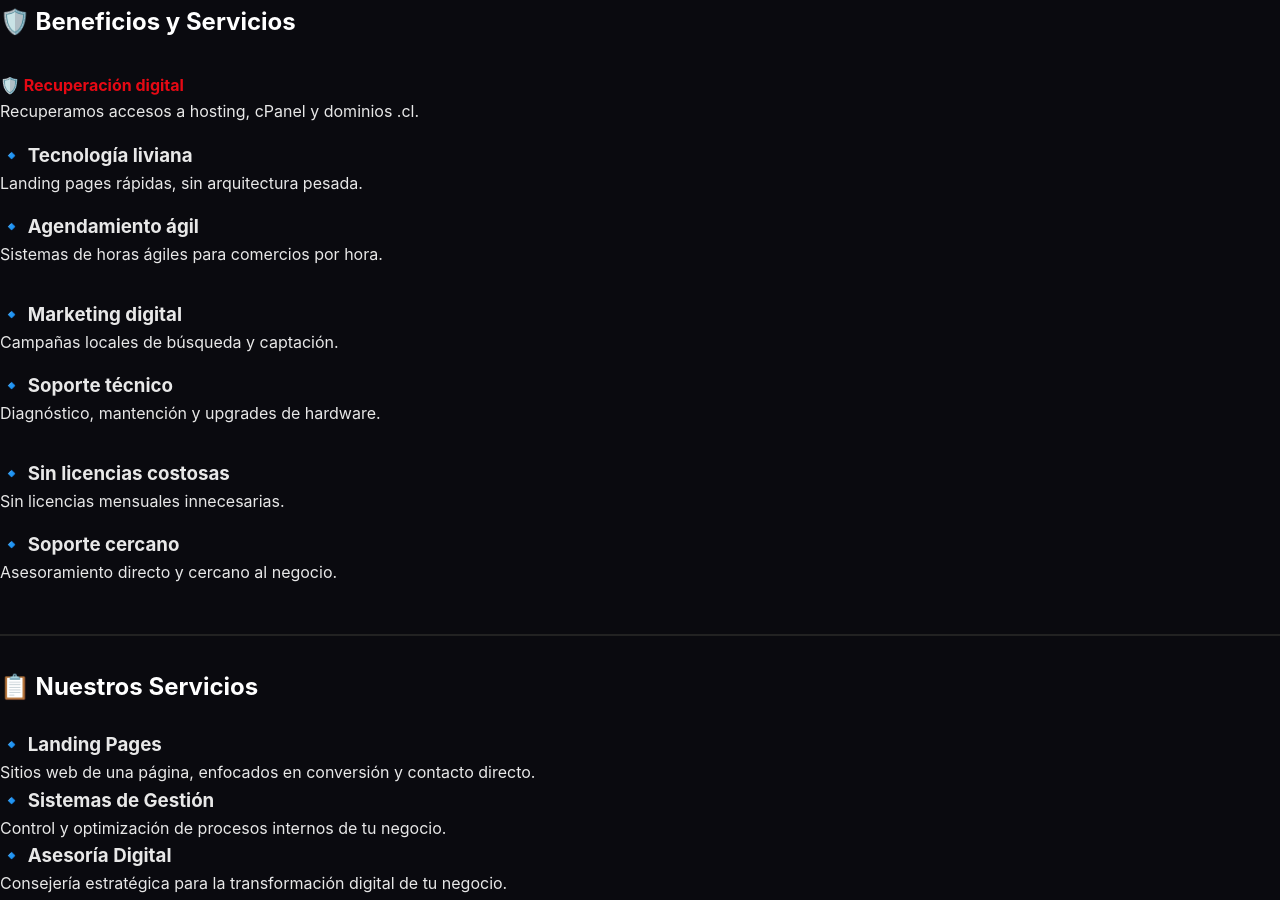
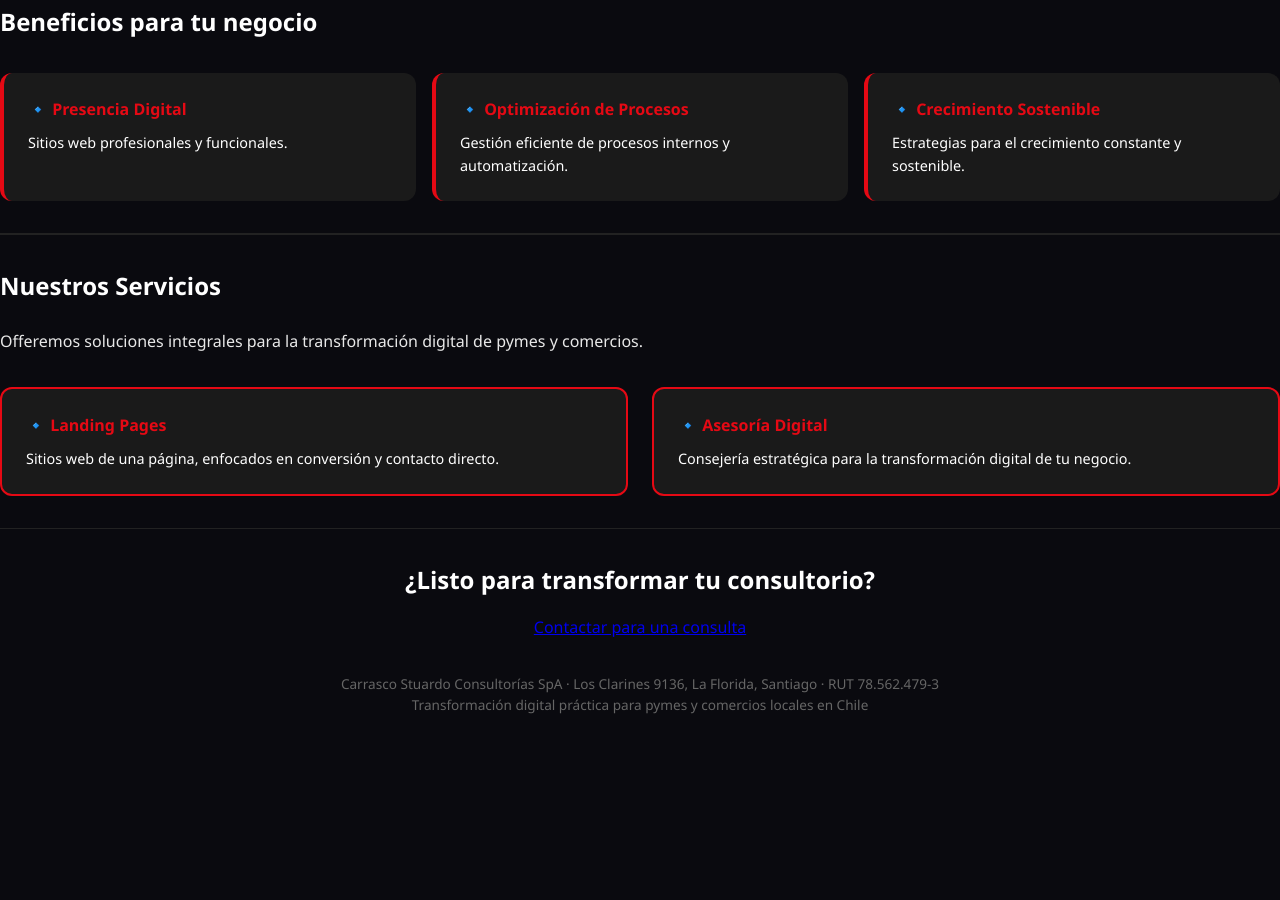
Before and after one commit to realfkt/cscspa, a plain HTML site: page index.html in a window 1280 px wide. Shown: the part 830-1730 px from the top of the page. After the commit the page ends 1610 px from the top, so only its background shows below. Drawn offline with Linux system fonts and the light colour scheme.

Commit message:
feat: CSS stylesheet + improved HTML structure

```diff
--- /dev/null
+++ b/css/estilos.css
@@ -0,0 +1,83 @@
+/* ===== VARIABLES DE COLORES ===== */
+:root {
+  --color-fondo: #0a0a0f;
+  --color-texto: #e8e8e8;
+  --color-acento: #e50914;
+  --color-secundario: #1a1a1a;
+  --color-card: #1a1a1a;
+  --border-radius: 12px;
+}
+
+/* RESET Y BASE */
+* { box-sizing: border-box; margin: 0; padding: 0; }
+body {
+  font-family: 'Segoe UI', system-ui, -apple-system, sans-serif;
+  background: var(--color-fondo);
+  color: var(--color-texto);
+  line-height: 1.6;
+}
+
+/* --- NAVBAR FIXED --- */
+.navbar {
+  position: fixed;
+  top: 0;
+  width: 100%;
+  padding: 1rem 2rem;
+  background: rgba(10, 10, 15, 0.9);
+  backdrop-filter: blur(10px);
+  z-index: 9999;
+  display: flex;
+  justify-content: space-between;
+  align-items: center;
+}
+.navbar .logo { color: var(--color-acento); font-weight: 600; font-size: 1.5rem; }
+.navbar .links { display: flex; gap: 1rem; }
+.navbar .links a { color: var(--color-texto); text-decoration: none; font-size: 0.9rem; }
+.navbar .links a:hover { color: var(--color-acento); }
+
+/* --- HERO SECTION --- */
+.hero {
+  min-height: 100vh;
+  display: flex;
+  align-items: center;
+  justify-content: center;
+  text-align: center;
+  padding: 3rem 1rem;
+}
+.hero h1 { font-size: 3rem; font-weight: 700; color: #fff; }
+.hero h1 span { color: var(--color-acento); }
+.hero p { font-size: 1.2rem; color: #fff; margin-top: 1rem; max-width: 600px; margin-left: auto; margin-right: auto; }
+
+/* --- SECTIONS --- */
+.section { padding: 2rem 0; border-top: 1px solid #222; border-bottom: 1px solid #222; }
+.section h2 { color: #fff; margin-bottom: 1.5rem; font-size: 1.5rem; }
+
+/* --- CARDS DE BENEFICIOS --- */
+.benefits-grid { display: grid; grid-template-columns: repeat(auto-fit, minmax(200px, 1fr)); gap: 1rem; margin-top: 2rem; }
+.benefit-card { background: var(--color-card); padding: 1.5rem; border-radius: var(--border-radius); border-left: 4px solid var(--color-acento); }
+.benefit-card h3 { color: var(--color-acento); margin-bottom: 0.5rem; font-size: 1rem; }
+.benefit-card p { color: #fff; font-size: 0.9rem; }
+
+/* --- SERVICES GRID --- */
+.services-grid { display: grid; grid-template-columns: repeat(auto-fit, minmax(250px, 1fr)); gap: 1.5rem; margin-top: 2rem; }
+.service-card { background: #1a1a1a; border: 2px solid #e50914; border-radius: var(--border-radius); padding: 1.5rem; transition: 0.3s; }
+.service-card:hover { border-color: #ff0000; transform: translateY(-5px); }
+.service-card h3 { color: #e50914; margin-bottom: 0.5rem; font-size: 1rem; }
+.service-card p { color: #fff; font-size: 0.9rem; }
+
+/* --- CTA SECTION --- */
+.cta-section { background: #0a0a0f; padding: 2rem 1rem; text-align: center; }
+.cta-section h2 { color: #fff; font-size: 1.5rem; margin-bottom: 1rem; }
+.cta-btn { display: inline-block; padding: 10px 20px; background: #e50914; color: #fff; border: none; border-radius: 4px; font-weight: bold; cursor: pointer; font-size: 0.9rem; }
+.cta-btn:hover { background: #b30f14; }
+
+/* --- FOOTER --- */
+footer { padding: 2rem; text-align: center; color: #666; font-size: 0.85rem; }
+
+/* --- RESPONSIVE --- */
+@media (max-width: 600px) { h1 { font-size: 1.8rem; } }
+
+/* --- NEON GLOW EFFECTS --- */
+.neon-text { text-shadow: 0 0 5px var(--color-acento), 0 0 10px var(--color-acento); }
+.neon-card { box-shadow: 0 0 15px rgba(229, 9, 20, 0.15); border: 1px solid rgba(229, 9, 20, 0.3); }
+EOF
--- a/index.html
+++ b/index.html
@@ -3,87 +3,9 @@
 <head>
   <meta charset="UTF-8">
   <meta name="viewport" content="width=device-width, initial-scale=1.0">
-  <title>Carrasco Stuardo Consultorías SpA - Transformación Digital</title>
-  <style>
-    :root {
-      --color-fondo: #0a0a0f;
-      --color-texto: #e8e8e8;
-      --color-acento: #e50914;
-      --color-secundario: #1a1a1a;
-      --color-card: #1a1a1a;
-      --border-radius: 12px;
-    }
-
-    * { box-sizing: border-box; margin: 0; padding: 0; }
-    body {
-      font-family: 'Inter', sans-serif;
-      background: var(--color-fondo);
-      color: var(--color-texto);
-      line-height: 1.6;
-    }
-    a { color: var(--color-acento); text-decoration: none; }
-    a:hover { color: #ff0000; }
-
-    /* --- NAVBAR --- */
-    .navbar {
-      position: fixed;
-      top: 0;
-      width: 100%;
-      padding: 1rem 2rem;
-      background: rgba(10, 10, 15, 0.9);
-      backdrop-filter: blur(10px);
-      z-index: 9999;
-      display: flex;
-      justify-content: space-between;
-      align-items: center;
-    }
-    .navbar .logo { color: var(--color-acento); font-weight: 600; font-size: 1.5rem; }
-    .navbar .links { display: flex; gap: 1rem; }
-    .navbar .links a { color: var(--color-texto); text-decoration: none; font-size: 0.9rem; }
-    .navbar .links a:hover { color: var(--color-acento); }
-
-    /* --- HERO SECTION --- */
-    .hero {
-      min-height: 100vh;
-      display: flex;
-      align-items: center;
-      justify-content: center;
-      text-align: center;
-      padding: 3rem 1rem;
-    }
-    .hero h1 { font-size: 3rem; font-weight: 700; color: #fff; }
-    .hero h1 span { color: var(--color-acento); }
-    .hero p { font-size: 1.2rem; color: #fff; margin-top: 1rem; max-width: 600px; margin-left: auto; margin-right: auto; }
-
-    /* --- SECTIONS --- */
-    .section { padding: 2rem 0; border-top: 1px solid #222; border-bottom: 1px solid #222; }
-    .section h2 { color: #fff; margin-bottom: 1.5rem; font-size: 1.5rem; }
-
-    /* --- CARDS --- */
-    .card { background: var(--color-card); border-radius: var(--border-radius); padding: 1.5rem; margin-bottom: 1.5rem; border-left: 4px solid var(--color-acento); }
-    .card h3 { color: var(--color-acento); margin-bottom: 0.8rem; }
-    .card ul { color: #fff; }
-
-    /* --- FEATURES --- */
-    .features { margin-top: 2rem; }
-    .feature { margin-bottom: 1rem; }
-    .feature strong { color: var(--color-acento); }
-
-    /* --- CTA --- */
-    .cta { text-align: center; padding: 3rem 1rem; }
-    .btn { display: inline-block; background: var(--color-acento); color: #fff; padding: 1rem 2rem; border-radius: 4px; text-decoration: none; font-weight: bold; margin: 0.5rem; }
-    .btn-secondary { background: #555; }
-
-    /* --- FOOTER --- */
-    footer { text-align: center; padding: 2rem; color: #666; font-size: 0.9rem; margin-top: 3rem; }
-
-    /* --- RESPONSIVE --- */
-    @media (max-width: 600px) { h1 { font-size: 1.8rem; } .container { padding: 1rem; } }
-
-    /* --- NEON GLOW EFFECT --- */
-    .neon-text { text-shadow: 0 0 5px var(--color-acento), 0 0 10px var(--color-acento); }
-    .neon-card { box-shadow: 0 0 15px rgba(229, 9, 20, 0.15); border: 1px solid rgba(229, 9, 20, 0.3); }
-  </style>
+  <title>Carrasco Stuardo Consultorías SpA</title>
+  <link rel="stylesheet" href="css/estilos.css">
+  <title>Carrasco Stuardo Consultorías SpA</title>
 </head>
 <body>
 
@@ -101,60 +23,37 @@
   <section class="hero">
     <h1>Carrasco Stuardo Consultorías SpA</h1>
     <span>Transformación digital para pymes</h1>
-    <p>Soluciones completas para tu negocio: desde presencia digital hasta optimización de procesos.</p>
+    <p>Optimiza tu negocio con soluciones digitales prácticas y accesibles.</p>
     <a href="#beneficios" class="btn">Conocer nuestros servicios</a>
   </section>
 
   <!-- SECTION: BENEFICIOS -->
   <section class="section" id="beneficios">
-    <h2>🛡️ Beneficios y Servicios</h2>
-    <div class="features">
-      <div class="feature">
-        <strong>🛡️ Recuperación digital</strong>
-        <p>Recuperamos accesos a hosting, cPanel y dominios .cl.</p>
+    <h2>Beneficios para tu negocio</h2>
+    <div class="benefits-grid">
+      <div class="benefit-card">
+        <h3>🔹 Presencia Digital</h3>
+        <p>Sitios web profesionales y funcionales.</p>
       </div>
-      <div class="feature">
-        <h3>🔹 Tecnología liviana</h3>
-        <p>Landing pages rápidas, sin arquitectura pesada.</p>
+      <div class="benefit-card">
+        <h3>🔹 Optimización de Procesos</h3>
+        <p>Gestión eficiente de procesos internos y automatización.</p>
       </div>
-      <div class="feature">
-        <h3>🔹 Agendamiento ágil</h3>
-        <p>Sistemas de horas ágiles para comercios por hora.</p>
-      </div>
-    </div>
-    <div class="features">
-      <div class="feature">
-        <h3>🔹 Marketing digital</h3>
-        <p>Campañas locales de búsqueda y captación.</p>
-      </div>
-      <div class="feature">
-        <h3>🔹 Soporte técnico</h3>
-        <p>Diagnóstico, mantención y upgrades de hardware.</p>
-      </div>
-    </div>
-    <div class="features">
-      <div class="feature">
-        <h3>🔹 Sin licencias costosas</h3>
-        <p>Sin licencias mensuales innecesarias.</p>
-      </div>
-      <div class="feature">
-        <h3>🔹 Soporte cercano</h3>
-        <p>Asesoramiento directo y cercano al negocio.</p>
+      <div class="benefit-card">
+        <h3>🔹 Crecimiento Sostenible</h3>
+        <p>Estrategias para el crecimiento constante y sostenible.</p>
       </div>
     </div>
     </section>
 
     <!-- SECTION: SERVICIOS -->
     <section class="section" id="servicios">
-      <h2>📋 Nuestros Servicios</h2>
+      <h2>Nuestros Servicios</h2>
+      <p>Offeremos soluciones integrales para la transformación digital de pymes y comercios.</p>
       <div class="services-grid">
         <div class="service-card">
           <h3>🔹 Landing Pages</h3>
           <p>Sitios web de una página, enfocados en conversión y contacto directo.</p>
-        </div>
-        <div class="service-card">
-          <h3>🔹 Sistemas de Gestión</h3>
-          <p>Control y optimización de procesos internos de tu negocio.</p>
         </div>
         <div class="service-card">
           <h3>🔹 Asesoría Digital</h3>
@@ -164,12 +63,9 @@
     </section>
 
     <!-- CTA SECTION -->
-    <section class="section" id="contacto">
-      <div class="cta">
-        <h2>¿Hablamos de tu transformación digital?</h2>
-        <a href="https://wa.me/56912345678" class="btn">Contactar por WhatsApp</a>
-        <a href="#contacto" class="btn btn-secondary">Enviar Email</a>
-      </div>
+    <div class="cta-section">
+      <h2>¿Listo para transformar tu consultorio?</h2>
+      <a href="#contacto" class="btn">Contactar para una consulta</a>
     </section>
 
     <!-- FOOTER -->
```
